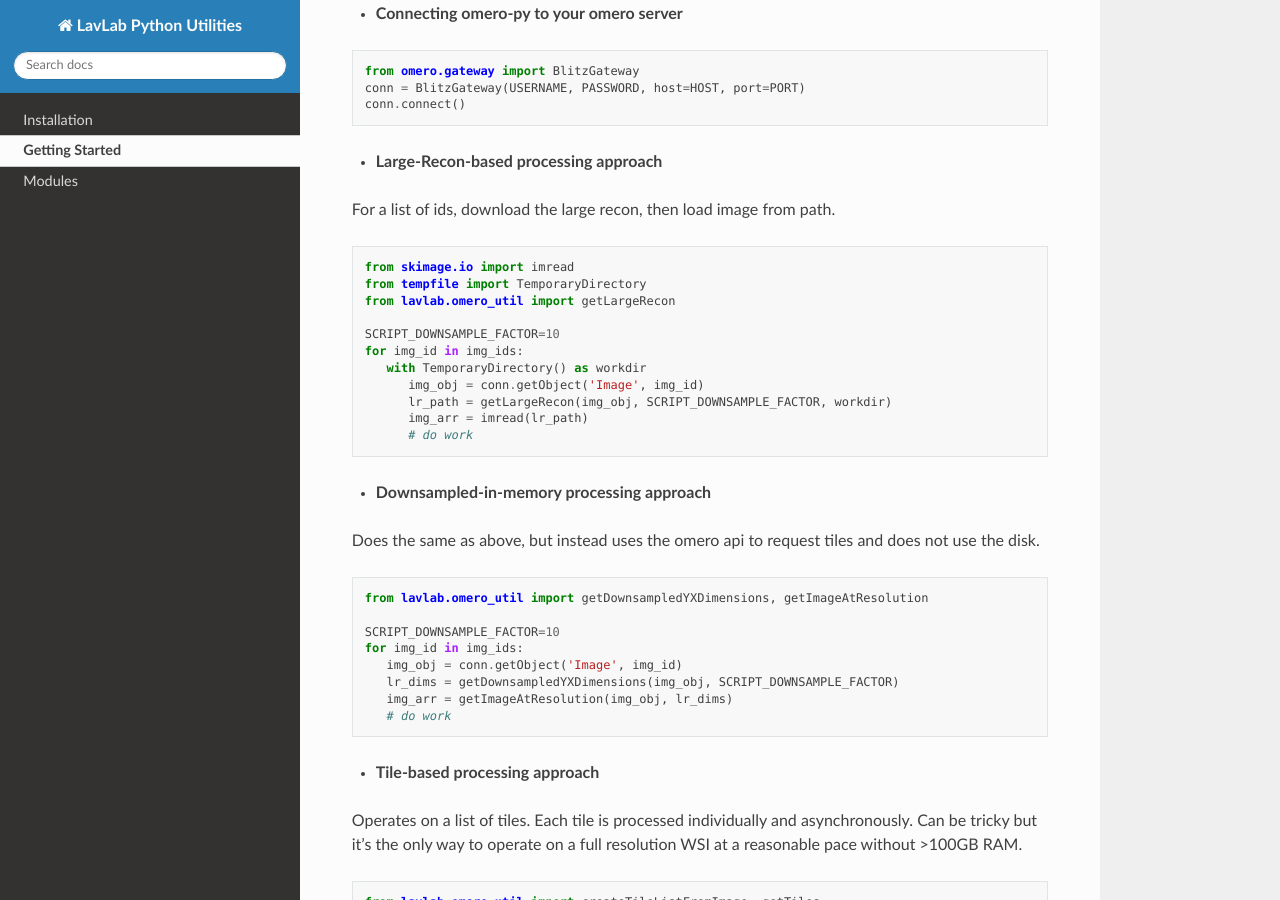
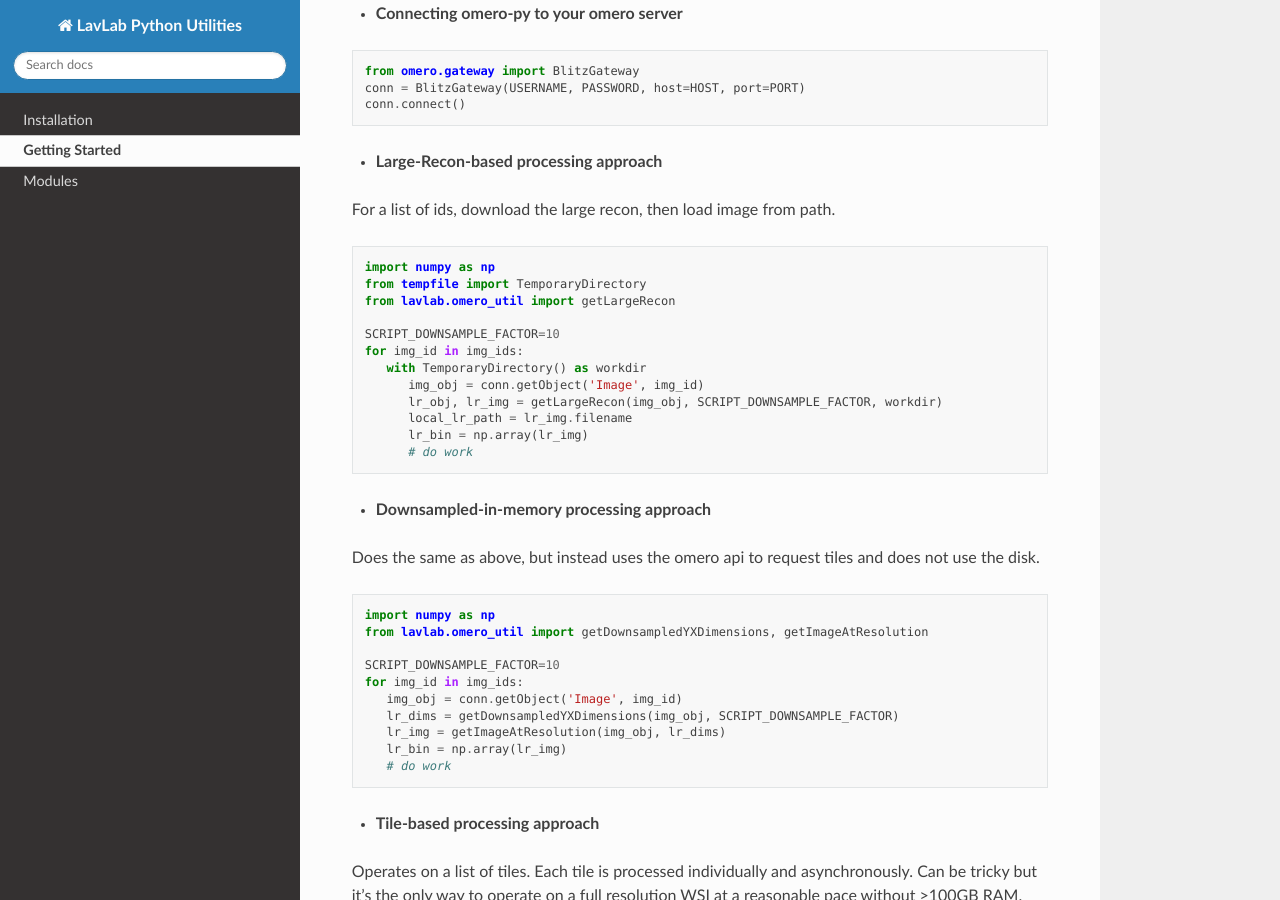
Before and after one commit to laviolette-lab/lavlab-python-utils, a Sphinx documentation site: the page built from docs/source/getting_started.rst, in a window 1280 px wide and 900 px high, scrolled down 230 px. Built offline with Sphinx 7.4.7 and the Read the Docs theme 2.0.0, drawn with Linux system fonts in a browser that asks for light colours.

Commit message:
update docs

```diff
--- a/docs/source/getting_started.rst
+++ b/docs/source/getting_started.rst
@@ -20,7 +20,7 @@ For a list of ids, download the large recon, then load image from path.
 
 .. code-block:: python
 
-   from skimage.io import imread
+   import numpy as np
    from tempfile import TemporaryDirectory
    from lavlab.omero_util import getLargeRecon
 
@@ -28,8 +28,9 @@ For a list of ids, download the large recon, then load image from path.
    for img_id in img_ids:
       with TemporaryDirectory() as workdir
          img_obj = conn.getObject('Image', img_id)
-         lr_path = getLargeRecon(img_obj, SCRIPT_DOWNSAMPLE_FACTOR, workdir)
-         img_arr = imread(lr_path)
+         lr_obj, lr_img = getLargeRecon(img_obj, SCRIPT_DOWNSAMPLE_FACTOR, workdir)
+         local_lr_path = lr_img.filename
+         lr_bin = np.array(lr_img)
          # do work
 
 
@@ -39,13 +40,15 @@ Does the same as above, but instead uses the omero api to request tiles and does
 
 .. code-block:: python
 
+   import numpy as np
    from lavlab.omero_util import getDownsampledYXDimensions, getImageAtResolution
 
    SCRIPT_DOWNSAMPLE_FACTOR=10
    for img_id in img_ids:
       img_obj = conn.getObject('Image', img_id)
       lr_dims = getDownsampledYXDimensions(img_obj, SCRIPT_DOWNSAMPLE_FACTOR)
-      img_arr = getImageAtResolution(img_obj, lr_dims)
+      lr_img = getImageAtResolution(img_obj, lr_dims)
+      lr_bin = np.array(lr_img)
       # do work
 
 * **Tile-based processing approach**
```
Also changed, not shown: 2 other files.
